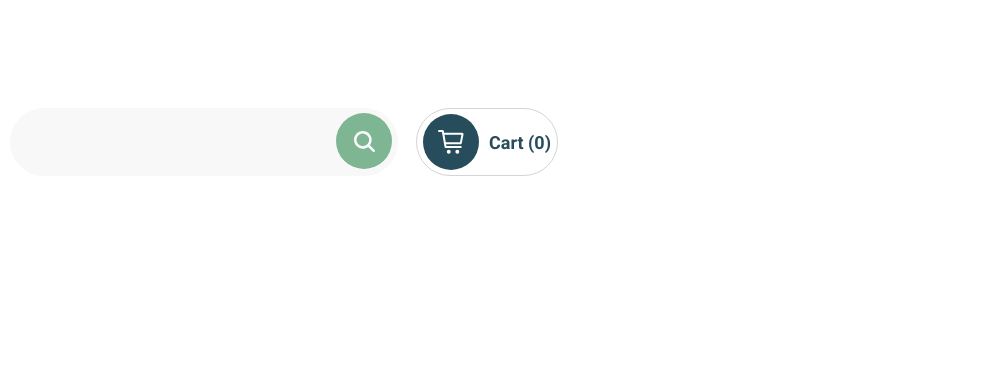
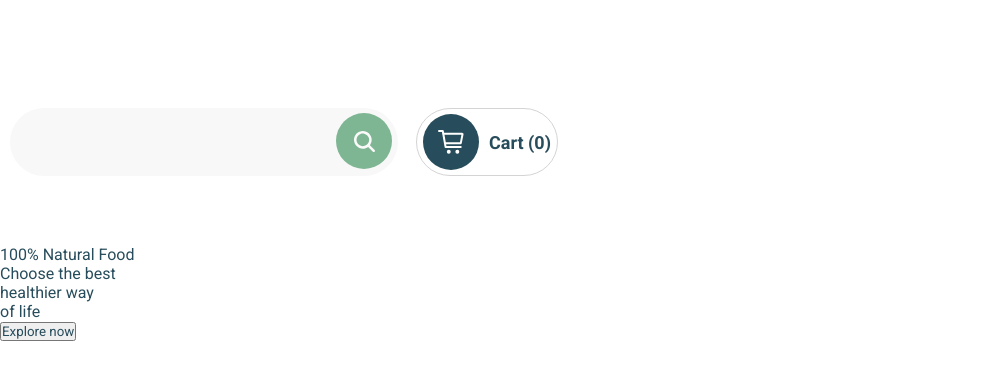
Before and after one commit to yana-bkv/agriculture, a plain HTML site: page index.html in a window 1280 px wide. Shown: the part 147-526 px from the top of the page, without its empty margins (0-983 px from the left). Drawn offline with Linux system fonts and the light colour scheme.

Commit message:
feat: add main section

```diff
--- a/index.html
+++ b/index.html
@@ -67,5 +67,17 @@
 			</div>
 		</div>
 	</header>
+
+	<main>
+		<div class="main-container">
+			<span>100% Natural Food</span>
+			<div>
+				Choose the best <br>
+				healthier way <br>
+				of life
+			</div>
+			<button>Explore now</button>
+		</div>
+	</main>
 </body>
 </html>
```
Also changed, not shown: assets/images/Background.png (added).
